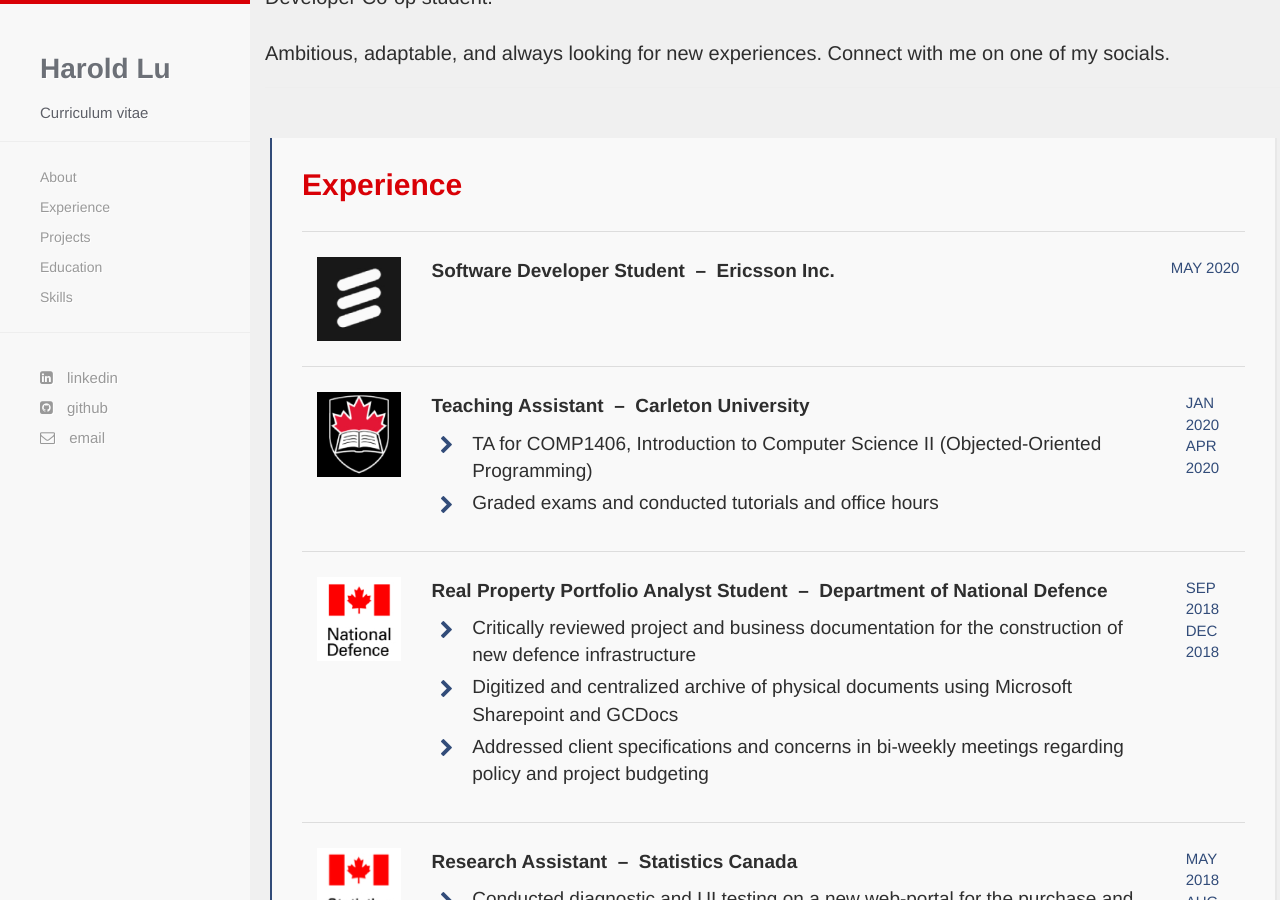
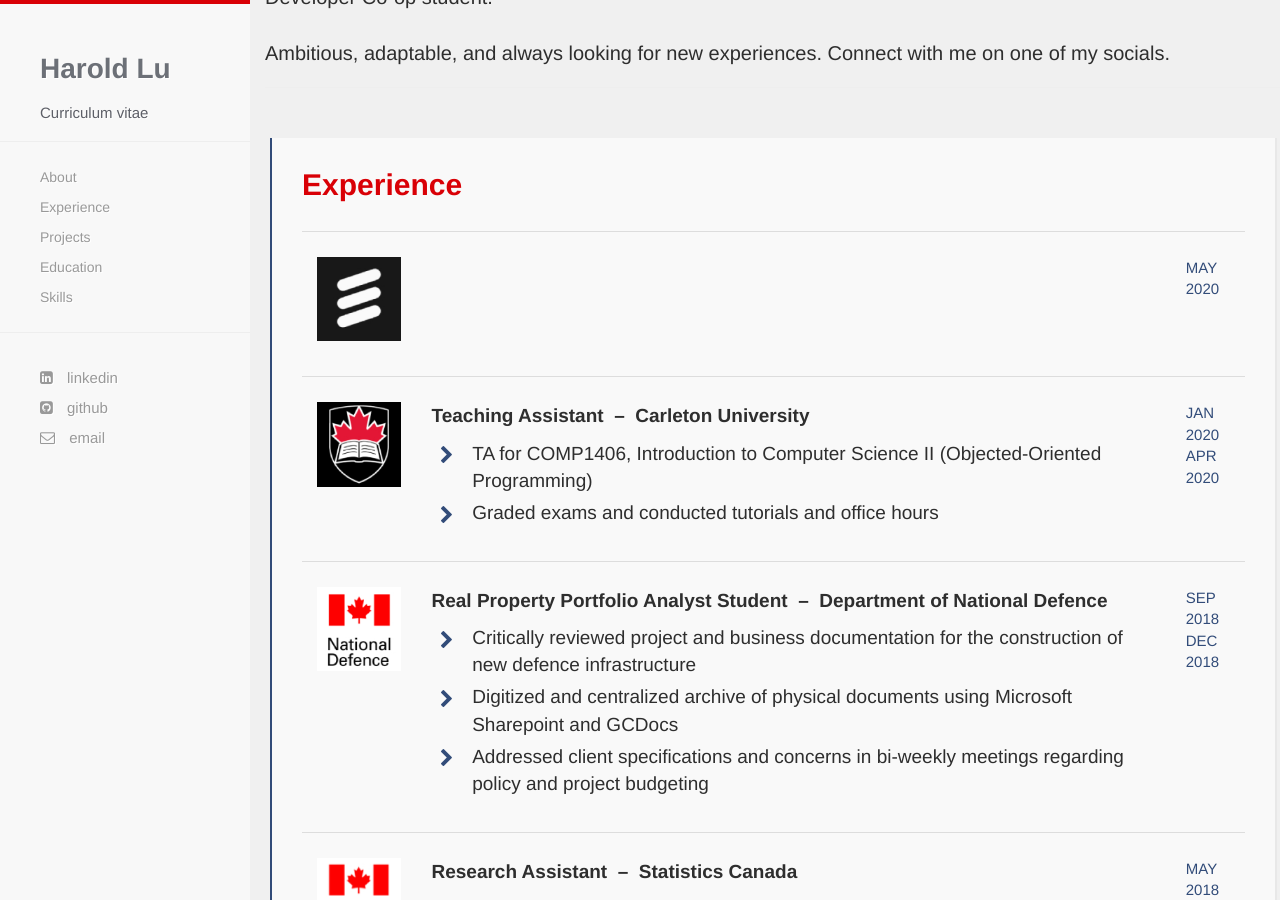
Before and after one commit to harold-lu/harold-lu.github.io, a Jekyll site: the page built from index.html, in a window 1280 px wide and 900 px high, scrolled down 863 px. Built offline with Jekyll 4.4.1, drawn with Linux system fonts in a browser that asks for light colours; nearby versions of some CDN libraries; some web fonts are replaced.

Commit message:
table update

```diff
--- a/index.html
+++ b/index.html
@@ -27,20 +27,18 @@
         <tbody>
           <tr>
             <td style="padding:25px 15px 25px 15px">
-              <img src="{{ site.baseurl }}/images/ericsson.jpg" alt="Ericsson logo"></img>
-			  <!--<p class="p1"><span class="s2"><img src="{{ site.baseurl }}/images/ericsson.jpg" alt="Ericsson logo" ></span></p> -->
+              <p><img src="{{ site.baseurl }}/images/ericsson.jpg" alt="Ericsson logo"></p>
             </td>
-            <td style="width:60%;padding:25px 15px 25px 15px">
-              <p style="color:#2e2e2e;font-size:19px;font-weight:600">Software Developer Student &nbsp;&ndash;&nbsp; Ericsson Inc.</p>
-			  <!-- <p style="color:#2e2e2e;font-size:18px;font-weight:400"> -->
-			  <ul  style="font-size:19px;font-weight:450;color:#2e2e2e;list-style-type: none;padding:0px 0px 0px 0px">
-				<!--<li style="padding-bottom:5px"><i class="fa fa-chevron-right" style="padding-right:10px;color:#324C79"></i> linkedin</li>
-				<li style="padding-bottom:5px"><i class="fa fa-chevron-right" style="padding-right:10px;color:#324C79"></i> linkedin</li>
-				<li><i class="fa fa-chevron-right" style="padding-right:10px;color:#324C79"></i> linkedin</li> -->
+            <td style="width:80%;padding:25px 15px 25px 15px">
+<!--              <p style="color:#2e2e2e;font-size:19px;font-weight:600">Software Developer Co-op &nbsp;&ndash;&nbsp; Ericsson Inc.</p>
+			  <ul  class="fa-ul" style="font-size:19px;font-weight:450;color:#2e2e2e;padding:0px">
+				<li style="padding-bottom:5px"><span class="fa-li"><i class="fa fa-chevron-right" style="padding-right:10px;color:#324C79"></i></span> </li>
+				<li><span class="fa-li"><i class="fa fa-chevron-right" style="padding-right:10px;color:#324C79"></i></span> </li>
 			  </ul>
-            </td>
+-->
+			</td>
             <td style="padding:25px 0px 25px 0px">
-			  <p style="color:#324C79; font-size:15px;font-weight:500">MAY 2020</p>
+			  <p style="color:#324C79; font-size:15px;font-weight:500;padding:0px 0px 0px 15px">MAY 2020</p>
 			</td>
           </tr>
           <tr>
```
